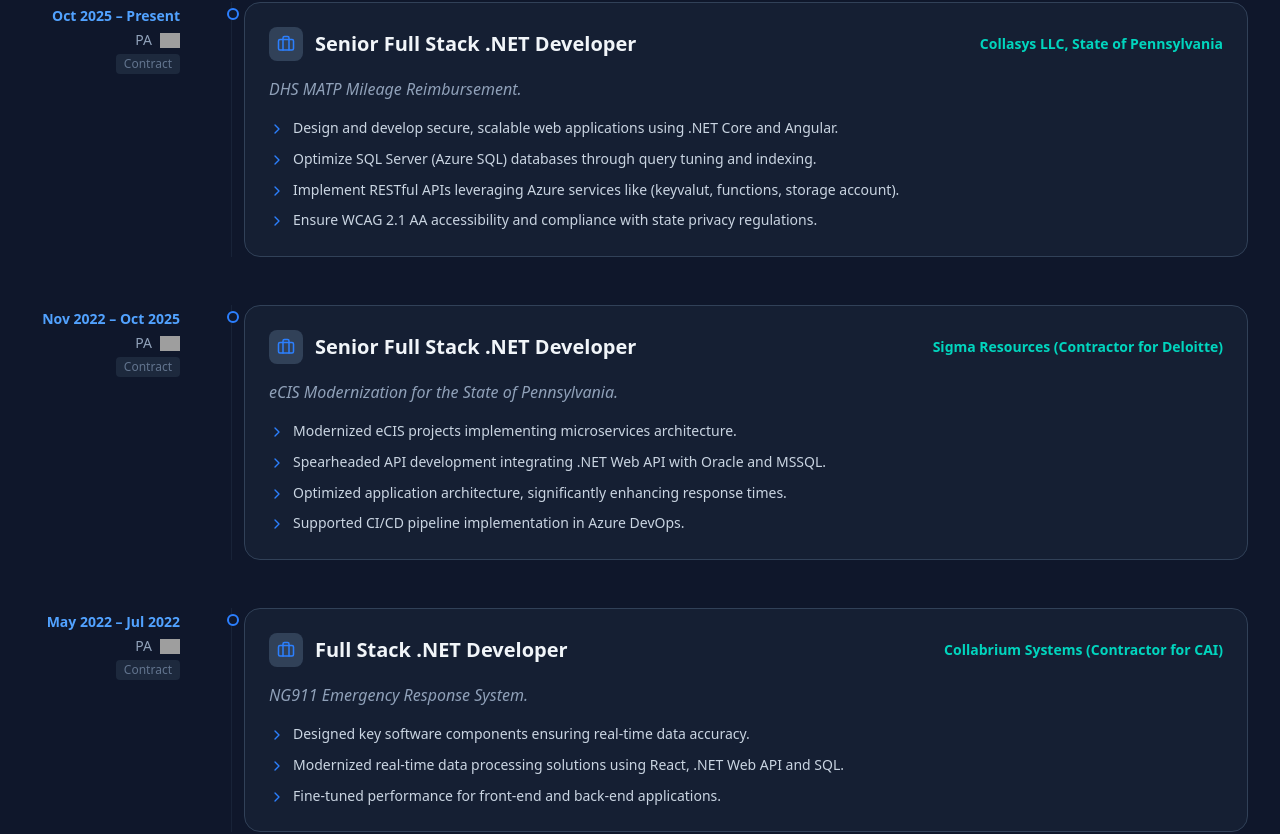
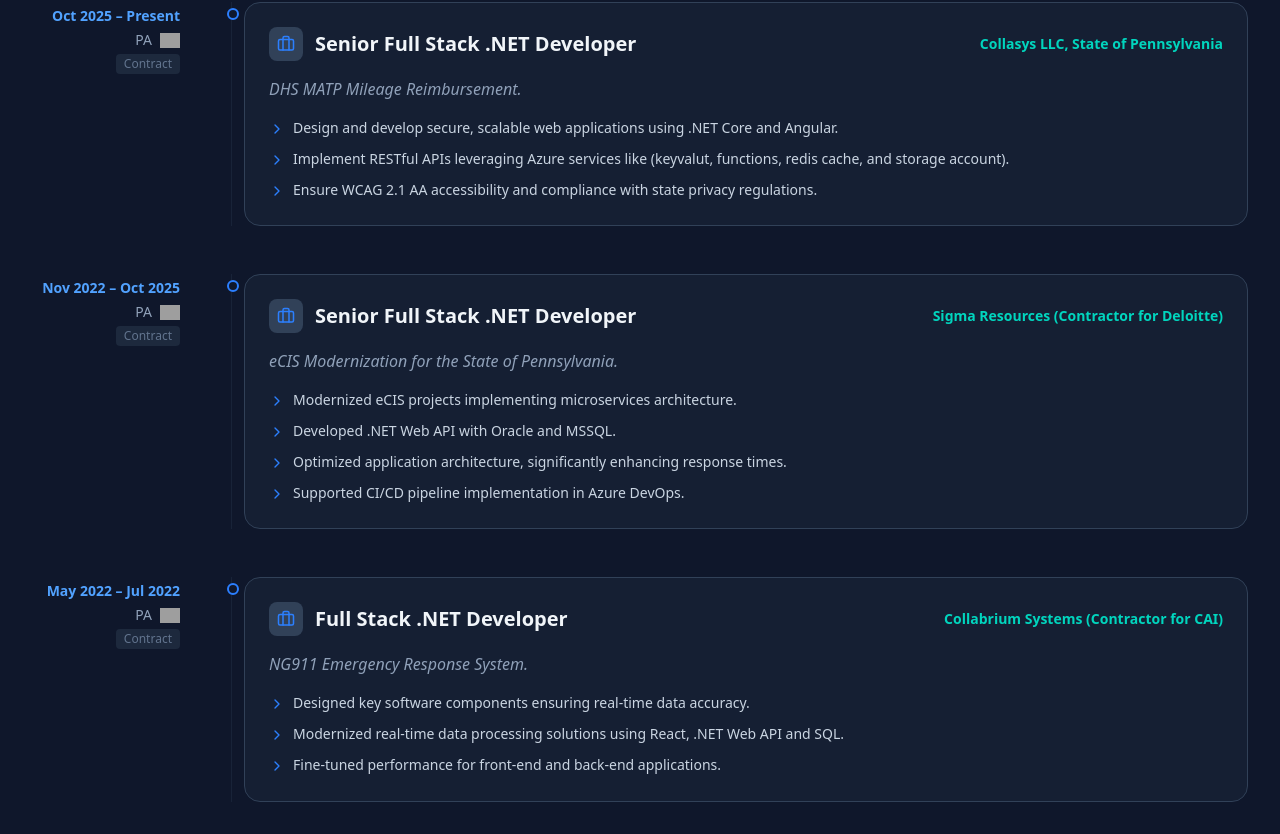
Before and after one commit to ahmed527/portfolio, a React (Vite) app: page / in a window 1280 px wide. Shown: the part 1688-2522 px from the top of the page. Built offline with nearby package versions, Linux system fonts and the light colour scheme; grey boxes are pictures that could not be loaded.

Commit message:
project details

```diff
--- a/src/App.tsx
+++ b/src/App.tsx
@@ -169,8 +169,7 @@
 			description: "DHS MATP Mileage Reimbursement.",
 			achievements: [
 				"Design and develop secure, scalable web applications using .NET Core and Angular.",
-				"Optimize SQL Server (Azure SQL) databases through query tuning and indexing.",
-				"Implement RESTful APIs leveraging Azure services like (keyvalut, functions, storage account).",
+				"Implement RESTful APIs leveraging Azure services like (keyvalut, functions, redis cache, and storage account).",
 				"Ensure WCAG 2.1 AA accessibility and compliance with state privacy regulations."
 			]
 		},
@@ -184,7 +183,7 @@
 			description: "eCIS Modernization for the State of Pennsylvania.",
 			achievements: [
 				"Modernized eCIS projects implementing microservices architecture.",
-				"Spearheaded API development integrating .NET Web API with Oracle and MSSQL.",
+				"Developed .NET Web API with Oracle and MSSQL.",
 				"Optimized application architecture, significantly enhancing response times.",
 				"Supported CI/CD pipeline implementation in Azure DevOps."
 			]
@@ -293,11 +292,11 @@
 		{
 			title: "MATP Mileage Reimbursement",
 			fullName: "Medical Assistance Transportation Program",
-			client: "DHS - State of Pennsylvania",
+			client: "PennDOT  - State of Pennsylvania",
 			icon: <Shield className="w-6 h-6 text-teal-400" />,
 			tech: [".NET Core", "Angular", "Azure", "SQL"],
 			details: [
-				"Develop and optimize .NET Core and Angular applications for DHS’s Medicaid and MATP administration systems, ensuring high scalability, accessibility (WCAG 2.1 AA) and secure data exchange.",
+				"Develop and optimize .NET Core and Angular applications for PennDOT Medicaid and MATP reimbursement systems, ensuring high scalability, accessibility (WCAG 2.1 AA) and secure data exchange.",
 				"Implement security standards by integrating the application with SiteMinder using OpenID Connect and OAuth 2.0 with PKCE, enforcing strict access control policies."
 			]
 		},
```
